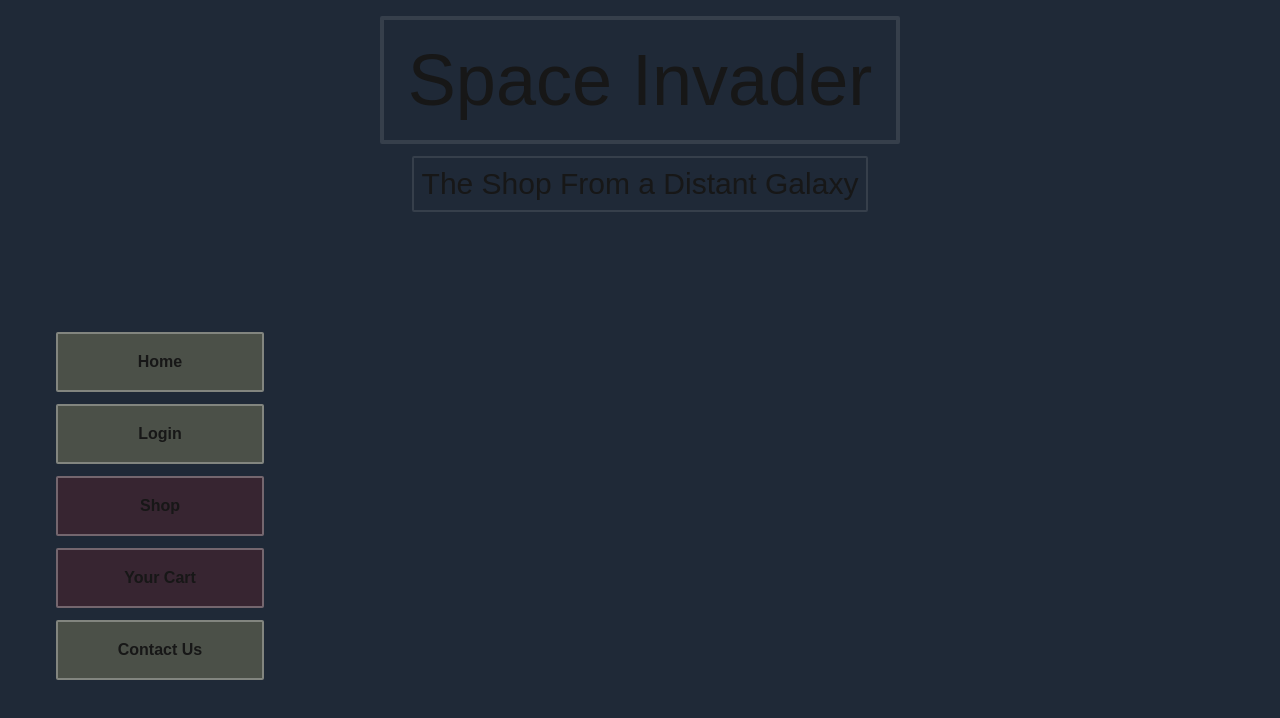
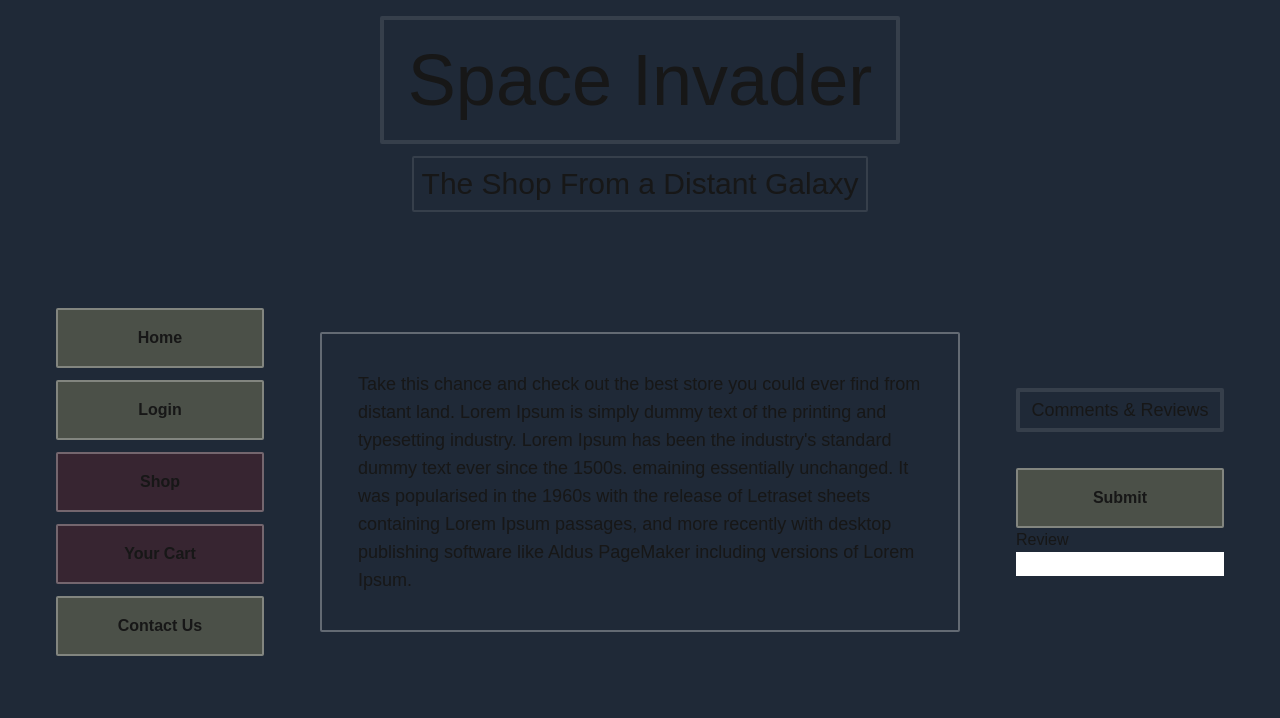
Before and after one commit to MichihideS/sti_Web-API-Backend_projektarbete-frontendv2, a Next.js app: page /home in a window 1280 px wide. Shown: the top 718 px of the page. Built offline with nearby package versions, Linux system fonts and the light colour scheme; no server answers.

Commit message:
add final home page design and dummy text

```diff
--- a/app/home/page.tsx
+++ b/app/home/page.tsx
@@ -1,16 +1,46 @@
 "use client"
 import MainTitle from "../_components/MainTitle"
 import LeftSideMenu from "../_components/LeftSideMenu"
+import RightSideReview from "../_components/RightSideReview"
 
 // Home page
 export default function Home() {
 	return (
-		<div className="h-screen flex flex-col bg-gray-800">
-			<div className="flex justify-center">
+		<div className="h-screen flex flex-col justify-between bg-gray-800">
+			<div className="flex justify-center items-start">
 				<MainTitle />
 			</div>
-			<div className="flex flex-row flex-grow items-center">
+			<div className="flex justify-between items-center mb-36">
 				<LeftSideMenu />
+
+				<div className="flex flex-col justify-center items-center">
+					<div
+						className="
+							p-8
+							w-px-128
+							rounded-sm
+							border-2
+							border-solid
+						border-white
+							border-opacity-30
+							"
+					>
+						<p className="p-1 text-lg">
+							Take this chance and check out the best store you could ever find
+							from distant land. Lorem Ipsum is simply dummy text of the
+							printing and typesetting industry. Lorem Ipsum has been the
+							industry&apos;s standard dummy text ever since the 1500s. emaining
+							essentially unchanged. It was popularised in the 1960s with the
+							release of Letraset sheets containing Lorem Ipsum passages, and
+							more recently with desktop publishing software like Aldus
+							PageMaker including versions of Lorem Ipsum.
+						</p>
+					</div>
+				</div>
+
+				<div className="">
+					<RightSideReview />
+				</div>
 			</div>
 		</div>
 	)
```
